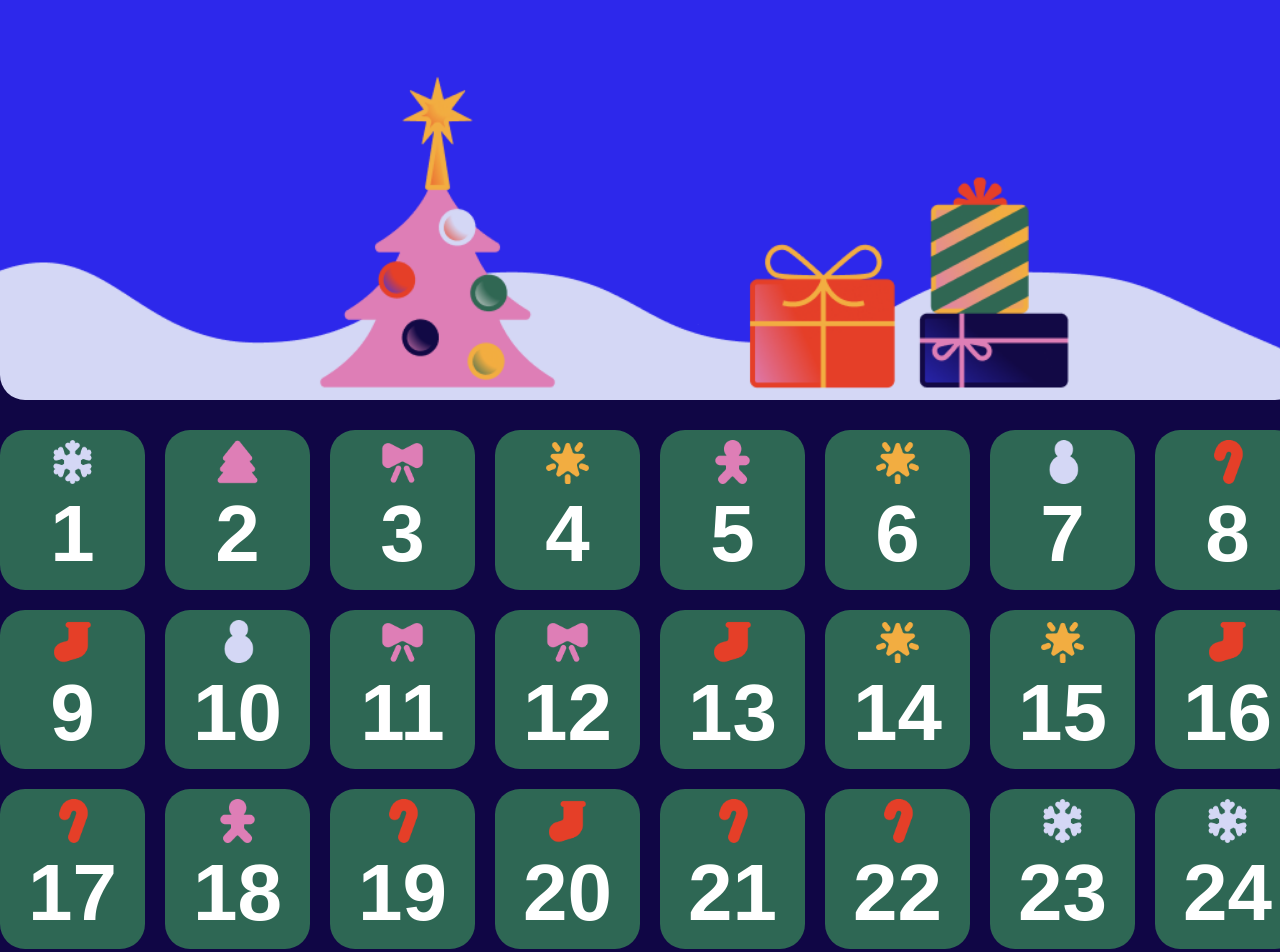
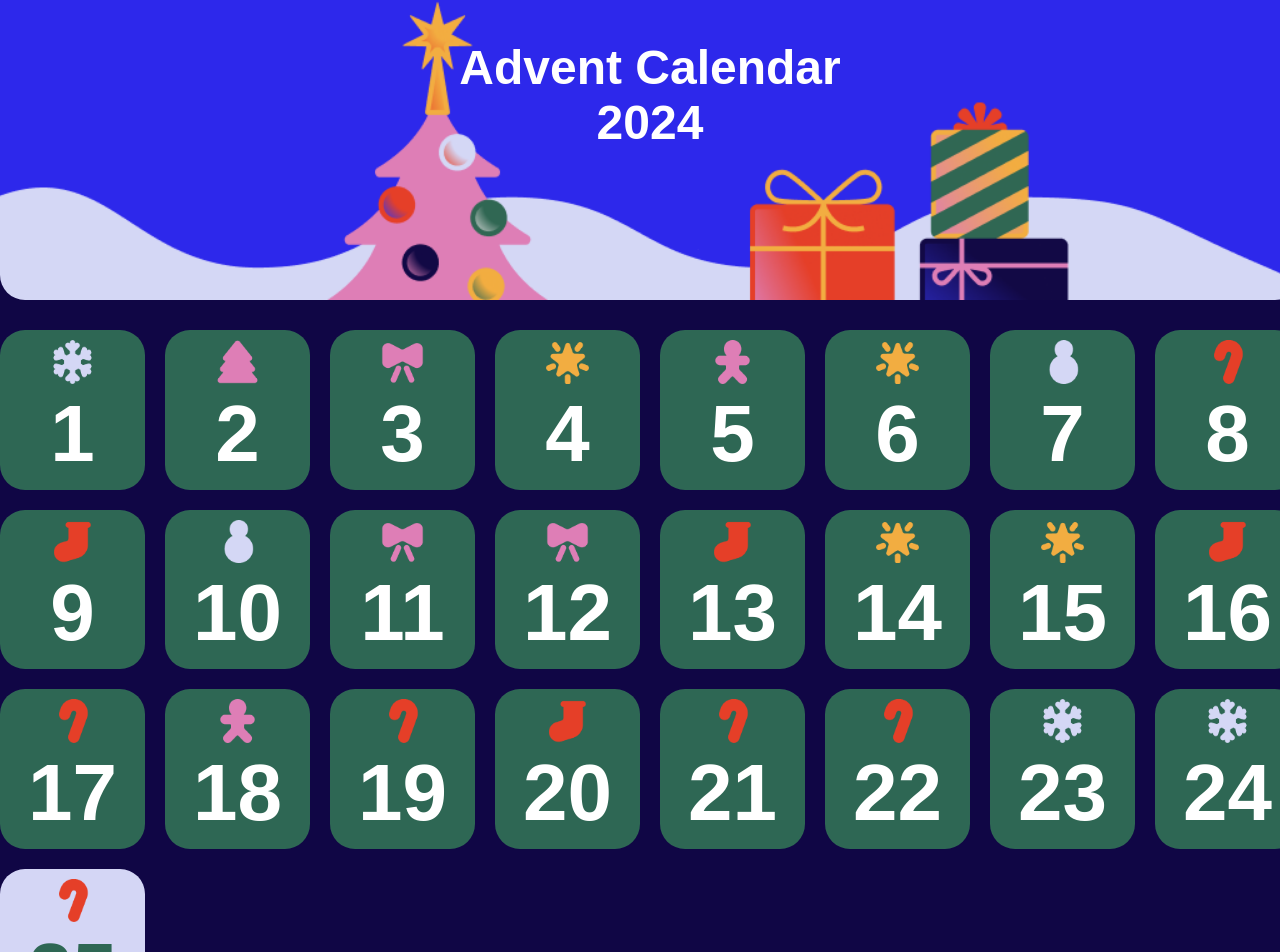
Before and after one commit to JoseManuel-Feliz/advent-calendar, a plain HTML site: page index.html in a window 1280 px wide. Shown: the top 952 px of the page. Drawn offline with Linux system fonts and the light colour scheme; a web font is replaced by a local one.

Commit message:
feat: add title and fix header img style properties

```diff
--- a/css/style.css
+++ b/css/style.css
@@ -24,18 +24,30 @@ body {
     width: 1300px;
 }
 
-/* .jumbotrom {
-    height: 100%;
-    width: 100%;
-    object-position: top center;
-} */
-
 /* GENERICS */
 header {
-    background: url('../images/header-bg.png') no-repeat -50% -50% / cover, #2D28EB;
+    background: url('../images/header-bg.png') no-repeat 0 0 / cover, #2D28EB;
     border-radius: 0 0 25px 25px;
-    min-height: 400px;
+    min-height: 300px;
+    display: flex;
+    justify-content: center;
+    align-items: flex-start;
+}
 
+h2 {
+    text-align: center;
+    font-size: 3rem;
+}
+
+
+
+
+/* CALENDAR DAYS WRAPPER*/
+#calendar {
+    margin: 30px auto;
+    display: flex;
+    flex-wrap: wrap;
+    gap: 20px;
 }
 
 div[data-box=calendar-day] {
@@ -62,17 +74,6 @@ img[data-icon=icon] {
     width: 100%;
 }
 
-
-
-
-/* CALENDAR DAYS WRAPPER*/
-#calendar {
-    margin: 30px auto;
-    display: flex;
-    flex-wrap: wrap;
-    gap: 20px;
-}
-
 #calendar div[data-box=calendar-day]:last-child {
     flex: 0 1 calc(100% / 8 - 140px / 8);
     color: var(--secondary);
--- a/index.html
+++ b/index.html
@@ -18,6 +18,9 @@
 
 <body>
     <header class="container">
+        <div class="title wrapper">
+            <h2>Advent Calendar <br> 2024</h2>
+        </div>
     </header>
 
     <main>
```
